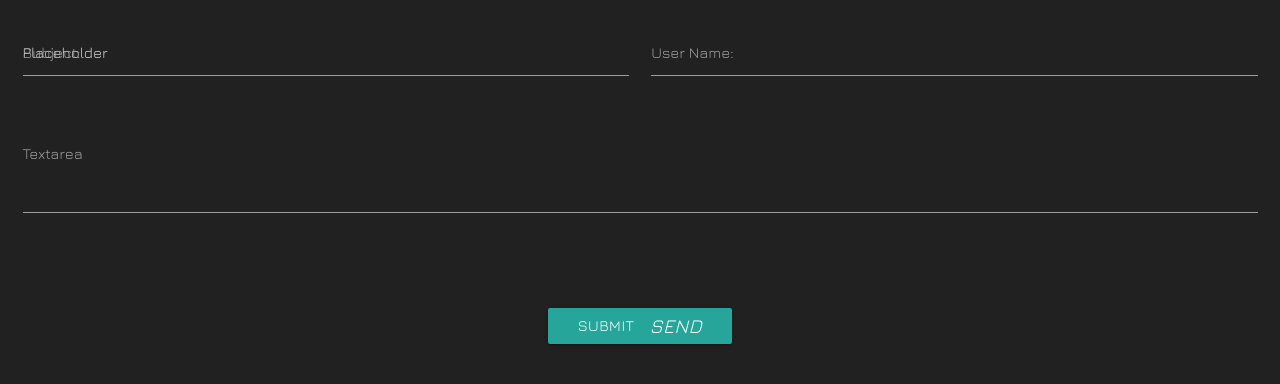
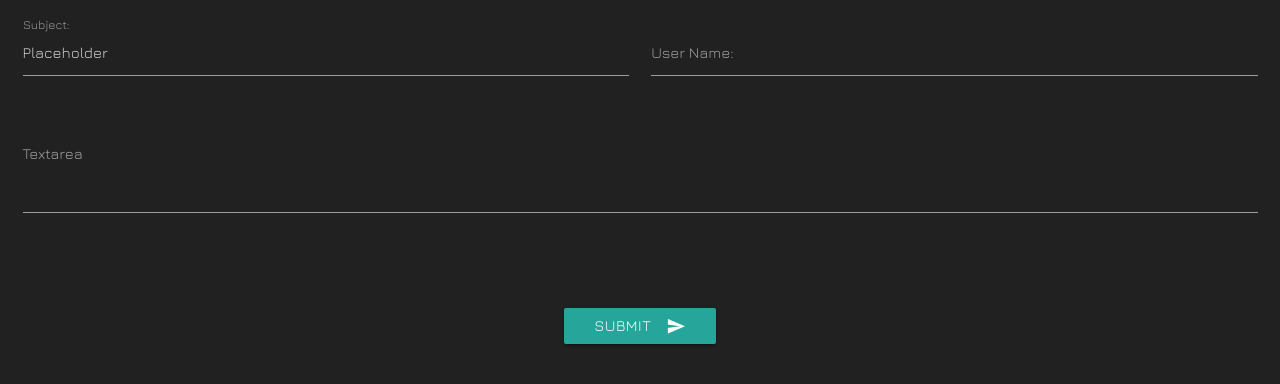
Before and after one commit to hrabosky/nerdblog.io, a website: page public/index.html in a window 1280 px wide. Shown: the part 196-580 px from the top of the page. Drawn offline with nearby package versions, Linux system fonts and the light colour scheme; files that its build step writes are made by us from their sources; files whose address does not match are found by name.

Commit message:
trial and error testing

```diff
--- a/public/index.html
+++ b/public/index.html
@@ -5,11 +5,16 @@
   <title>nerdblog.io</title>
   <!--Import Google Fonts-->
   <link href="https://fonts.googleapis.com/css?family=Bangers|Jura" rel="stylesheet">
+  <!--Import Google Icon Font-->
+  <link href="https://fonts.googleapis.com/icon?family=Material+Icons" rel="stylesheet">
   <!--Import materialize.css-->
   <link type="text/css" rel="stylesheet" href="css/materialize.min.css" media="screen,projection" />
   <!--Link Style Sheet-->
   <link rel="stylesheet" href="style.css">
 
+
+  <!--Let browser know website is optimized for mobile-->
+  <meta name="viewport" content="width=device-width, initial-scale=1.0" />
 </head>
 
 <body id="body">
@@ -46,9 +51,9 @@
  		<i class="material-icons right">send</i>
     </div>
 
-<!--Initialize materialize.min.js"-->
-  <script type="text/javascript" src="js/materialize.min.js"></script>
-
+<!--Import jQuery before materialize.js-->
+     <script type="text/javascript" src="https://code.jquery.com/jquery-3.2.1.min.js"></script>
+     <script type="text/javascript" src="js/materialize.min.js"></script>
 </body>
 
 </html>
```
